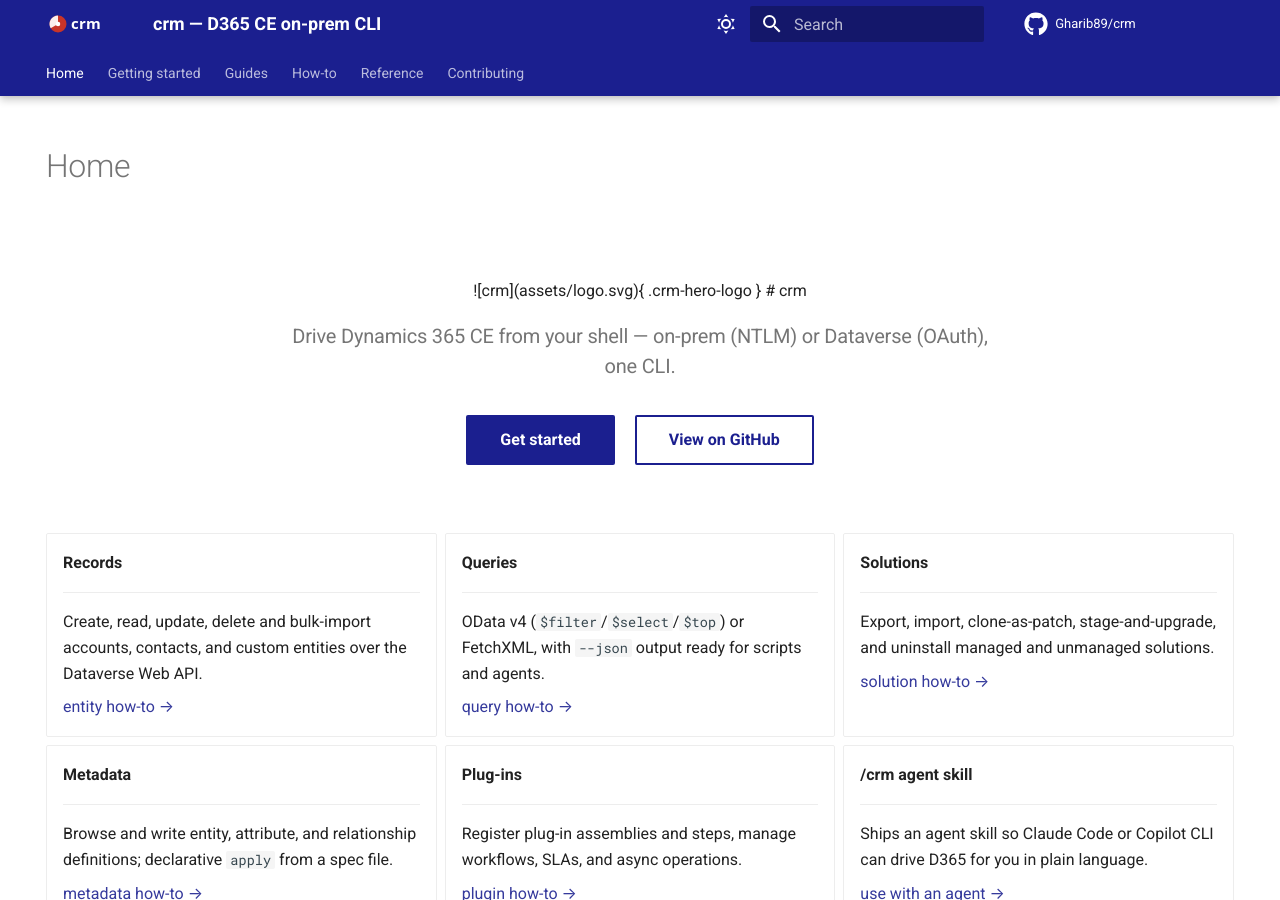
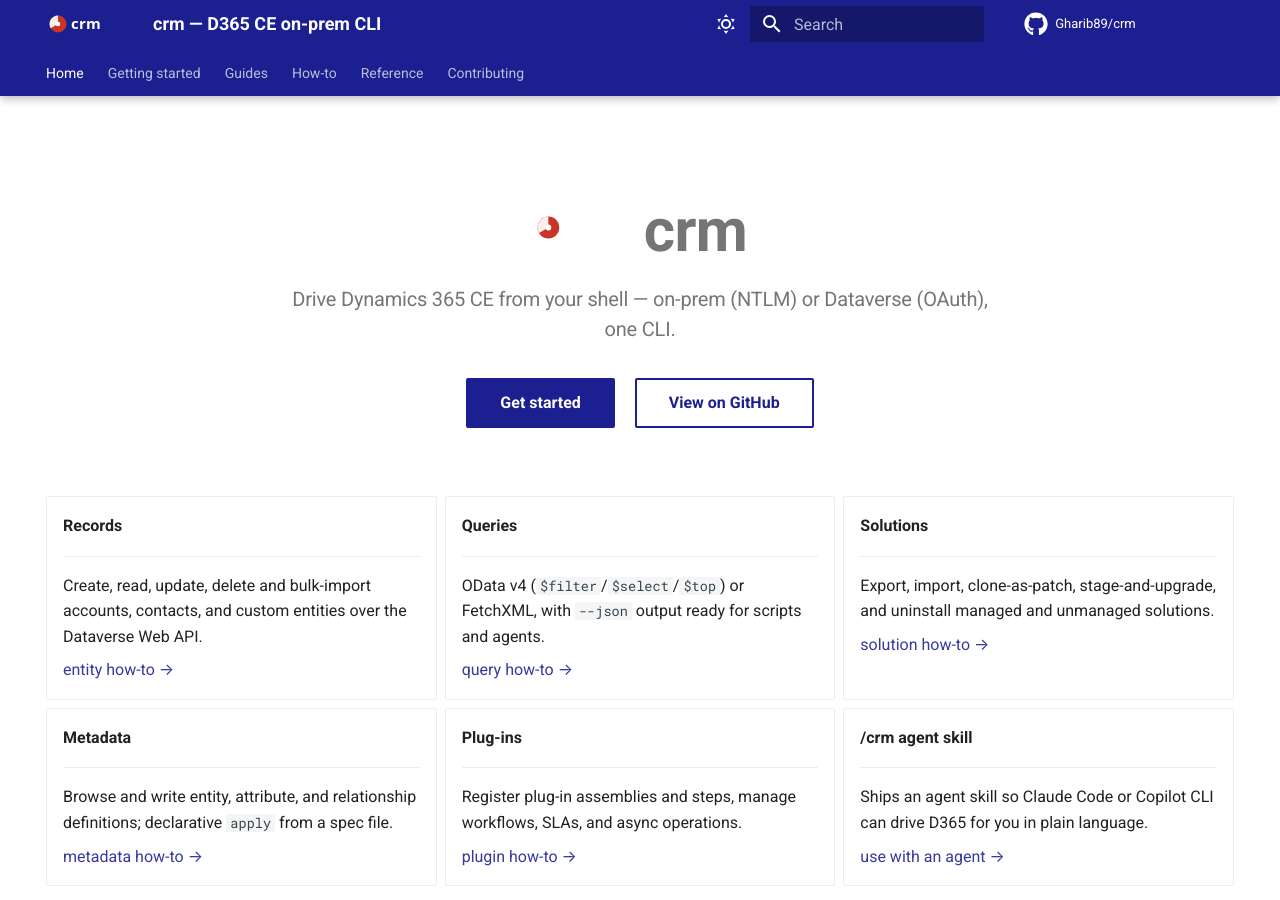
Before and after one commit to Gharib89/crm, an MkDocs documentation site: the page built from docs/index.md, in a window 1280 px wide and 900 px high. Built offline with MkDocs 1.6.1 and Material for MkDocs 9.7.7, drawn with Linux system fonts in a browser that asks for light colours; comment, search, counter and statistics services are not loaded.

Commit message:
docs: fix hero logo rendering as literal markdown on home page
The inner `.crm-hero-title` div lacked the `markdown` attribute, so with
md_in_html the image and `# crm` heading were emitted as literal text
instead of being parsed. Add `markdown` to the inner div so the navbar
logo (assets/logo.svg) and title render inline.

Co-Authored-By: Claude Opus 4.8 <noreply@anthropic.com>
Claude-Session: https://claude.ai/code/session_016WCGsKaPzc9dTzAKBmLHyc

```diff
--- a/docs/index.md
+++ b/docs/index.md
@@ -6,7 +6,7 @@ hide:
 
 <div class="crm-hero" markdown>
 
-<div class="crm-hero-title">
+<div class="crm-hero-title" markdown>
 ![crm](assets/logo.svg){ .crm-hero-logo }
 # crm
 </div>
```
